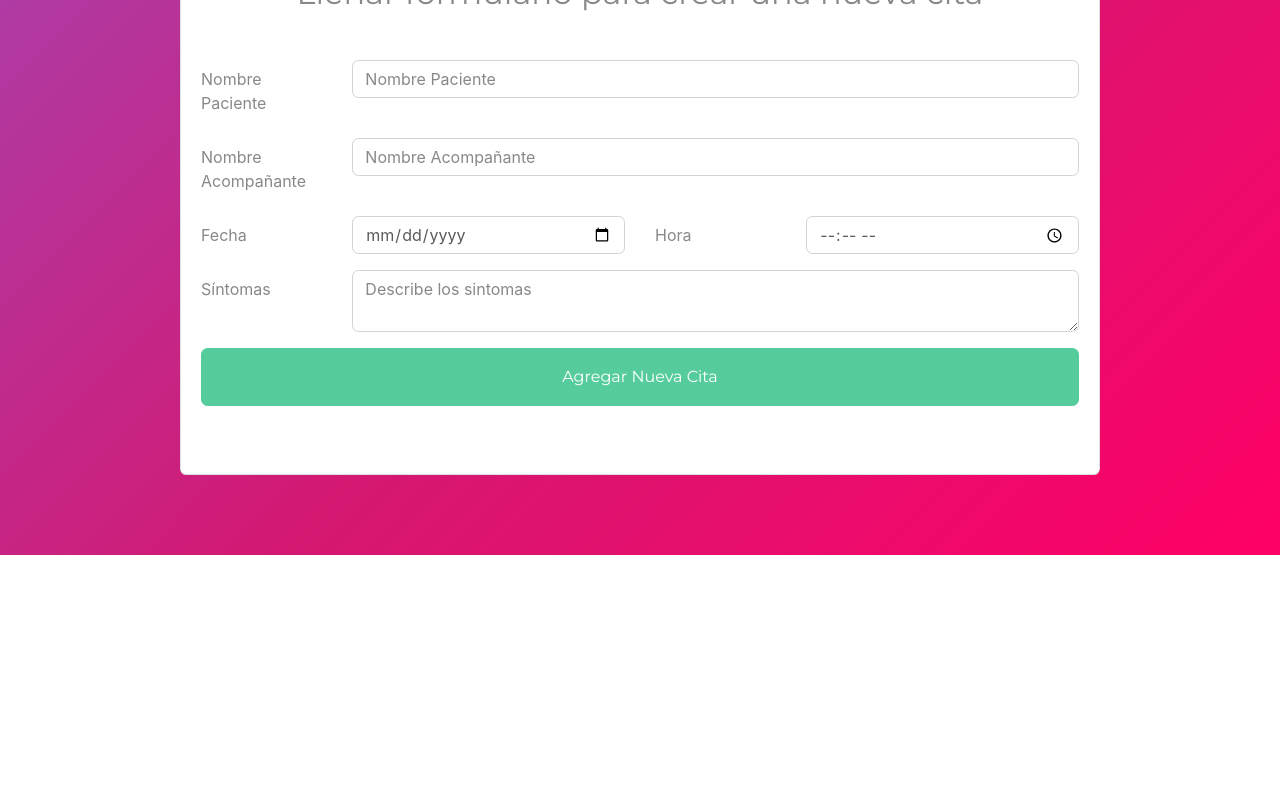
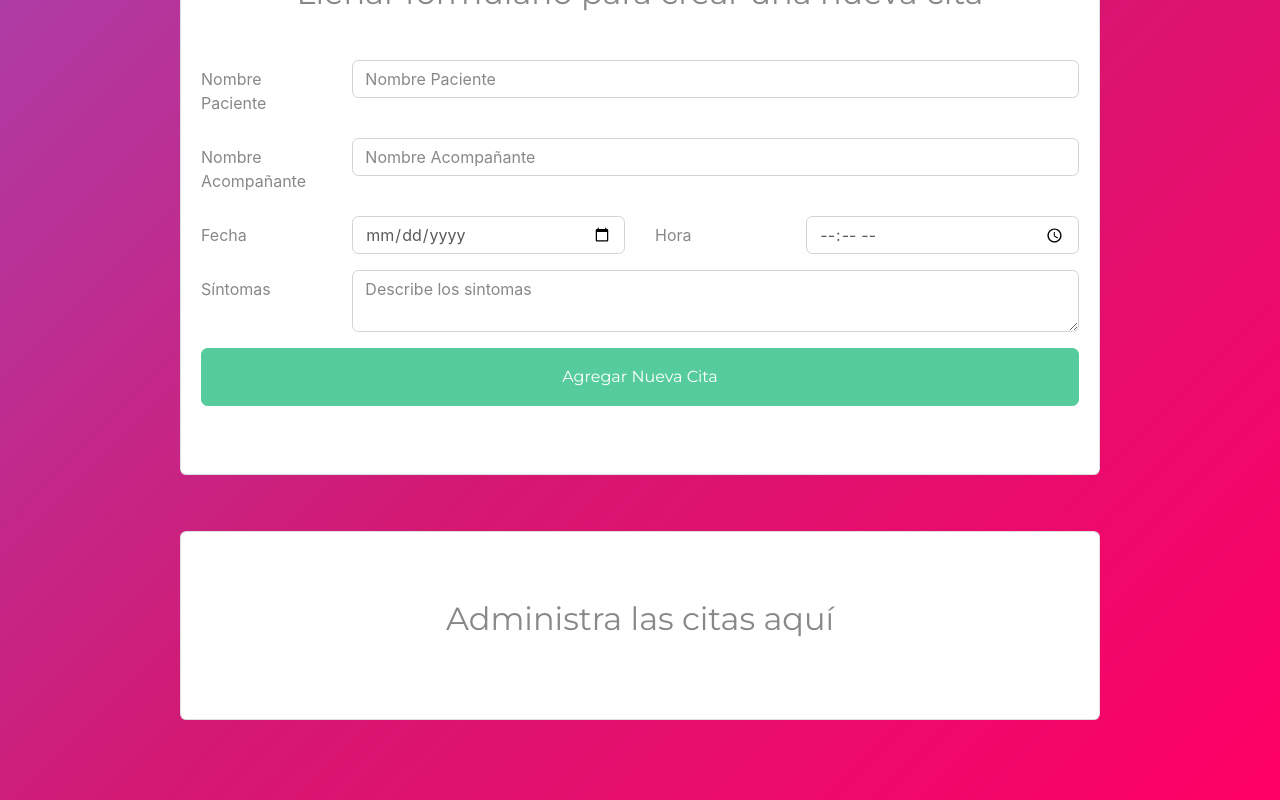
Before and after one commit to albertorodriguezdiaz/React, a React (Create React App) app in the folder Proyectos/citaspacientes/: page / in a window 1280 px wide. Shown: the part 247-1047 px from the top of the page. Before the commit the page ends 802 px from the top, so only its background shows below. Built offline with nearby package versions, Linux system fonts and the light colour scheme.

Commit message:
Listas Citas

```diff
--- a/Proyectos/citaspacientes/src/App.js
+++ b/Proyectos/citaspacientes/src/App.js
@@ -2,6 +2,7 @@
 import './bootstrap.min.css';
 import Header from './components/Header';
 import NuevaCita from './components/NuevaCita';
+import ListaCitas from './components/ListaCitas';
 
 class App extends Component{
   state = {
@@ -30,6 +31,12 @@
               crearNuevaCita={this.crearNuevaCita}
             />
           </div>
+
+          <div className="mt-5 col-md-10 mx-auto">
+            <ListaCitas
+            citas={this.state.citas}
+            />
+          </div>
         </div>
       </div>
     );
--- /dev/null
+++ b/Proyectos/citaspacientes/src/components/Cita.js
@@ -0,0 +1,19 @@
+import React from 'react';
+
+const Cita = ({cita}) => (
+    <div className="media mt-3">
+        <div className="media-body">
+            <h3 className="mt-0">
+                {cita.paciente}
+            </h3>
+            <p className="card-text"><span>Paciente: </span> {cita.paciente} </p>
+            <p className="card-text"><span>Acompañante: </span> {cita.aconpanante} </p>
+            <p className="card-text"><span>Fecha: </span> {cita.fecha} </p>
+            <p className="card-text"><span>Hora: </span> {cita.hora} </p>
+            <p className="card-text"><span>Sintomas: </span></p>
+            <p className="card-text"> {cita.sintomas} </p>
+        </div>
+    </div>
+);
+
+export default Cita;
--- /dev/null
+++ b/Proyectos/citaspacientes/src/components/ListaCitas.js
@@ -0,0 +1,23 @@
+import React from 'react';
+import Cita from './Cita';
+
+const ListaCitas = ({citas}) => (
+    <div className="card mt-2 py-5">
+        <div className="card-body">
+            <h2 className="card-title text-center">Administra las citas aquí</h2>
+            <div className="lista-citas">
+                {
+                    citas.map(cita =>(
+                        <Cita
+                            key={cita.id}
+                            cita={cita}
+                        />
+                    ))
+                }
+            </div>
+        </div>
+    </div>
+);
+
+
+export default ListaCitas
```
Also changed, not shown: 1 other file (tests, documents, lock files or other folders).
